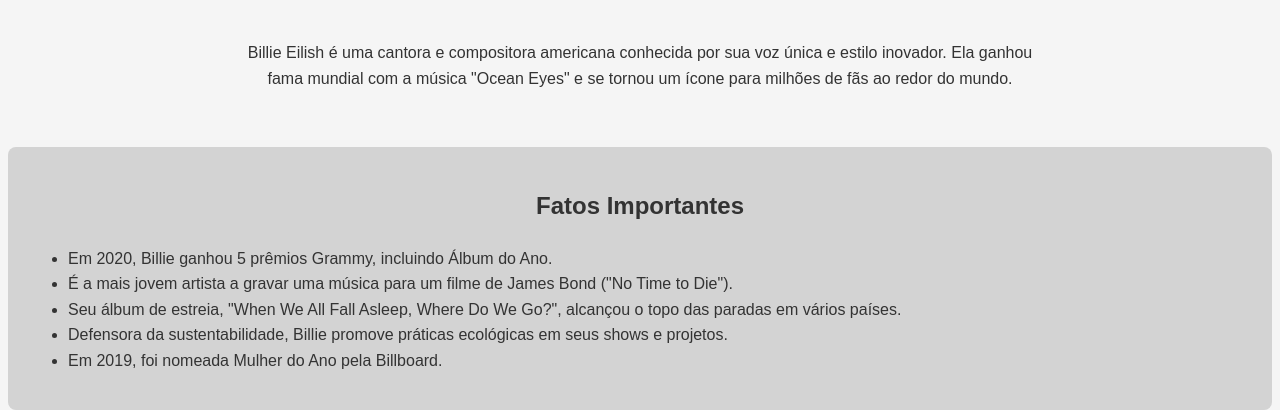
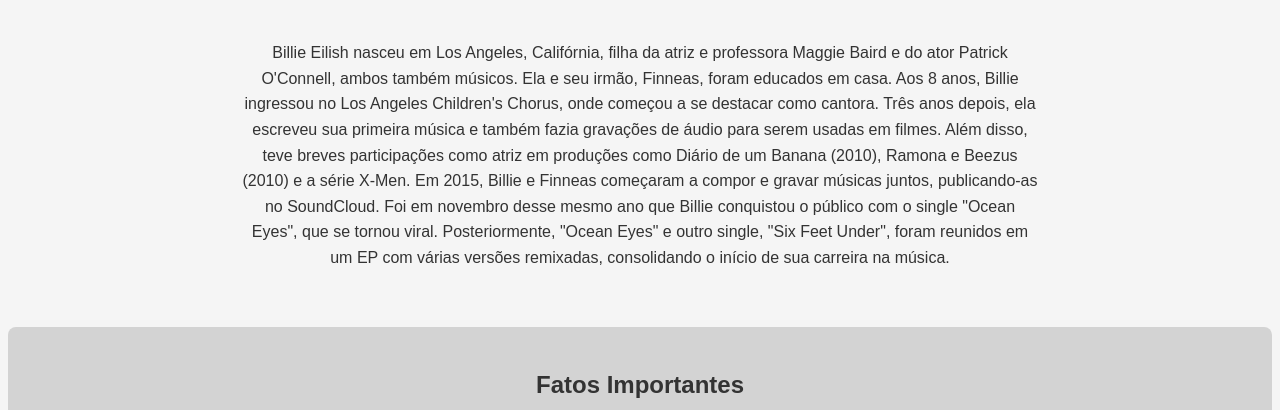
Before and after one commit to juliamacedo63/CSS---Projeto2, a plain HTML site: page index.html in a window 1280 px wide. Shown: the part 509-919 px from the top of the page. Drawn offline with Linux system fonts and the light colour scheme.

Commit message:
Update index.html

```diff
--- a/index.html
+++ b/index.html
@@ -88,7 +88,8 @@
         <div class="intro">
             <img src="https://encrypted-tbn0.gstatic.com/images?q=tbn:ANd9GcRiKNLVzNo8kWJ5mxWu1UmftzSB5A5_IQKkenaGXSlj53FVOoonAeCP9sfQ&s=10" width="300" height="300" alt="Billie Eilish">
             <p>
-                Billie Eilish é uma cantora e compositora americana conhecida por sua voz única e estilo inovador. Ela ganhou fama mundial com a música "Ocean Eyes" e se tornou um ícone para milhões de fãs ao redor do mundo.
+                Billie Eilish nasceu em Los Angeles, Califórnia, filha da atriz e professora Maggie Baird e do ator Patrick O'Connell, ambos também músicos. Ela e seu irmão, Finneas, foram educados em casa. Aos 8 anos, Billie ingressou no Los Angeles Children's Chorus, onde começou a se destacar como cantora. Três anos depois, ela escreveu sua primeira música e também fazia gravações de áudio para serem usadas em filmes. Além disso, teve breves participações como atriz em produções como Diário de um Banana (2010), Ramona e Beezus (2010) e a série X-Men.
+                Em 2015, Billie e Finneas começaram a compor e gravar músicas juntos, publicando-as no SoundCloud. Foi em novembro desse mesmo ano que Billie conquistou o público com o single "Ocean Eyes", que se tornou viral. Posteriormente, "Ocean Eyes" e outro single, "Six Feet Under", foram reunidos em um EP com várias versões remixadas, consolidando o início de sua carreira na música.
             </p>
         </div>
         <div class="lista">
```
